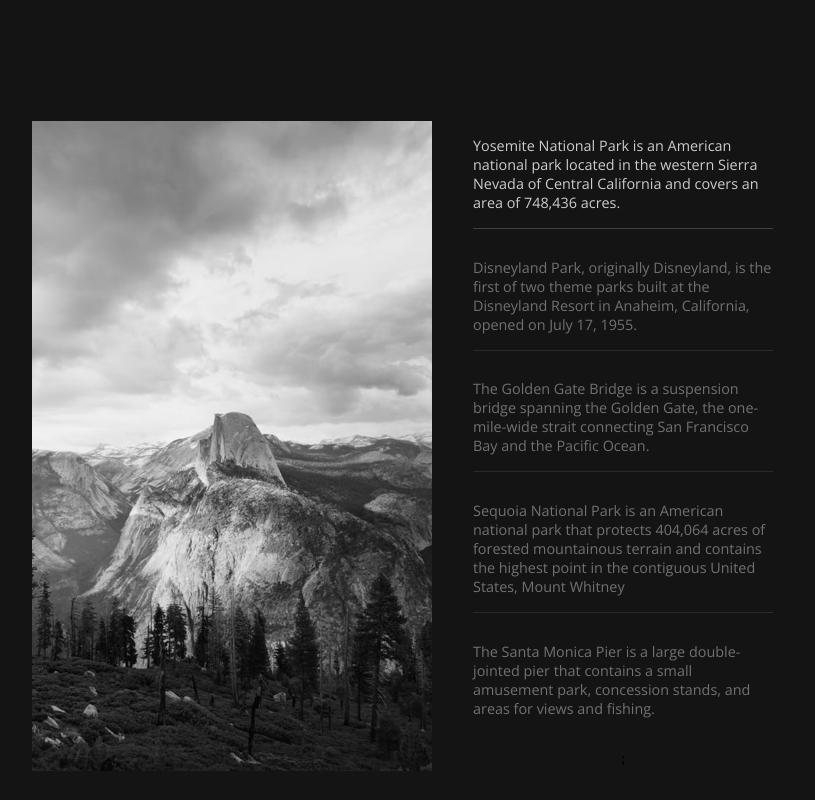
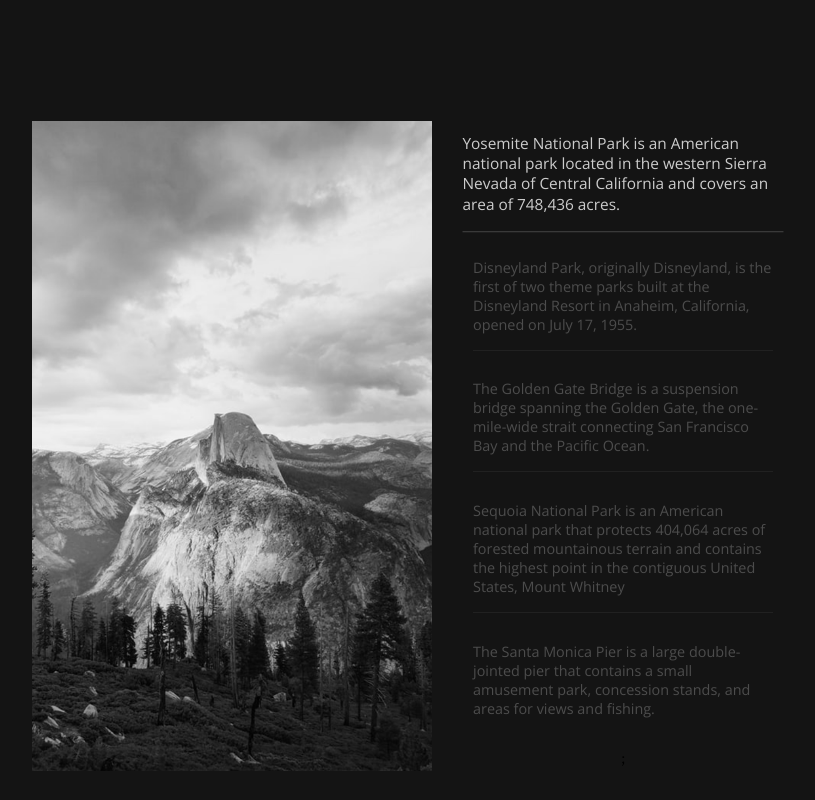
Before and after one commit to L-Villa/travel, a React (Create React App) app: page /california in a window 1280 px wide. Shown: the part 3860-4660 px from the top of the page, without its empty margins (233-1048 px from the left). Built offline with nearby package versions, Linux system fonts and the light colour scheme.

Commit message:
Improved mouse effects for things to see section

```diff
--- a/src/pages/California.js
+++ b/src/pages/California.js
@@ -54,7 +54,7 @@ export default function NewYork() {
 
   const handleMouseOver = (index) => {
     let descriptionState = state.map((description, ii) => {
-      if (index === ii) {
+      if (index === ii && description.active === false) {
         description.visible = true;
       }
       return description;
@@ -158,8 +158,10 @@ export default function NewYork() {
               {state.map((div, index) => (
                 <p
                   className={
-                    state[index].visible || state[index].active
+                    state[index].visible
                       ? "default-p hovered-p"
+                      : "default-p" && state[index].active
+                      ? "default-p active-p"
                       : "default-p"
                   }
                   onClick={() => handleClick(index)}
@@ -177,15 +179,15 @@ export default function NewYork() {
       <section className="table-1-col-4-row">
         <div className="table-wrapper">
           <div className="table-row">
-            <h2>10 Days Trip + Breakfast</h2>
+            <h2>10 Days Trip  +  Breakfast</h2>
             <h2>$ 1500</h2>
           </div>
           <div className="table-row">
-            <h2>7 Days Trip + Breakfast</h2>
+            <h2>7 Days Trip  +  Breakfast</h2>
             <h2>$ 1000</h2>
           </div>
           <div className="table-row">
-            <h2>4 Days Trip + Breakfast</h2>
+            <h2>4 Days Trip  +  Breakfast</h2>
             <h2>$ 500</h2>
           </div>
           <button className="btn-white-fill-sq-md">Book Now</button>
--- a/src/pages/NewYork.css
+++ b/src/pages/NewYork.css
@@ -130,8 +130,8 @@
   margin: 5rem auto;
 }
 .things-to-see-container img {
-  height: 650px;
-  width: 400px;
+  height: min(120vw, 650px);
+  width: min(90vw, 400px);
   margin: 0 1rem;
   object-fit: cover;
 }
@@ -148,18 +148,26 @@
   padding-bottom: 1rem;
   border-bottom: 1px solid var(--color-dark-accent);
 }
+.location-description-container p b {
+  text-decoration: none;
+  /* font-size: 0.95rem; */
+  font-weight: 600;
+}
 .location-description-container p:last-of-type {
   border: none;
 }
 .default-p {
-  opacity: 0.5;
+  opacity: 0.3;
   cursor: pointer;
-}
-.defalut-p:nth-of-type(1) {
-  opacity: 1;
+  transition: all 0.3s;
 }
 .hovered-p {
+  opacity: 0.5;
+  transform: scale(1.03);
+}
+.active-p {
   opacity: 1;
+  transform: scale(1.07);
 }
 
 .table-1-col-4-row {
@@ -195,6 +203,7 @@
 .btn-white-fill-sq-md {
   background: var(--color-light);
   border-radius: 0;
+  font-size: 1.5rem;
   margin: 5rem;
   cursor: pointer;
 }
--- a/src/pages/NewYork.js
+++ b/src/pages/NewYork.js
@@ -53,7 +53,7 @@ export default function NewYork() {
 
   const handleMouseOver = (index) => {
     let descriptionState = state.map((description, ii) => {
-      if (index === ii) {
+      if (index === ii && description.active === false) {
         description.visible = true;
       }
       return description;
@@ -157,8 +157,10 @@ export default function NewYork() {
               {state.map((div, index) => (
                 <p
                   className={
-                    state[index].visible || state[index].active
+                    state[index].visible
                       ? "default-p hovered-p"
+                      : "default-p" && state[index].active
+                      ? "default-p active-p"
                       : "default-p"
                   }
                   onClick={() => handleClick(index)}
```
